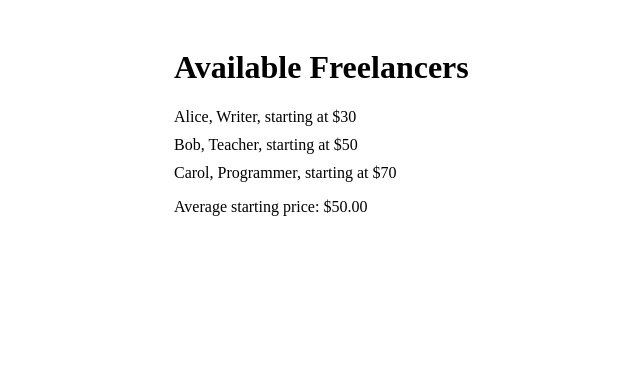
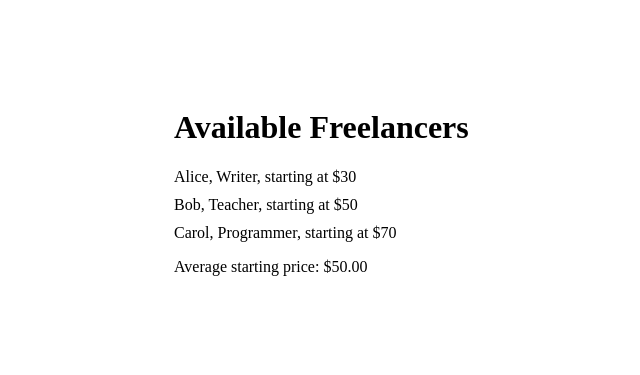
Before and after one commit to ryanmoap1/Unit.2-Freelancer.Forum, a plain HTML site: page index.html in a window 1280 px wide. Shown: the whole page, without its empty margins (166-806 px from the left). Drawn offline with Linux system fonts and the light colour scheme.

Commit message:
freelancer forum

```diff
--- a/stylesheet.css
+++ b/stylesheet.css
@@ -1,7 +1,7 @@
 .container {
     max-width: 600px;
-    margin: 0 auto;
-    padding: 20px;
+    margin: auto;
+    padding: 80px;
   }
 
   ul {
```
Also changed, not shown: index.html (+1 -0 lines).
